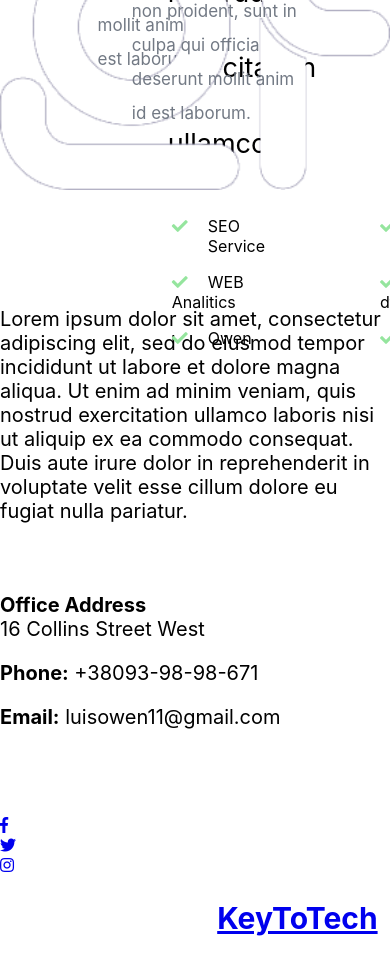
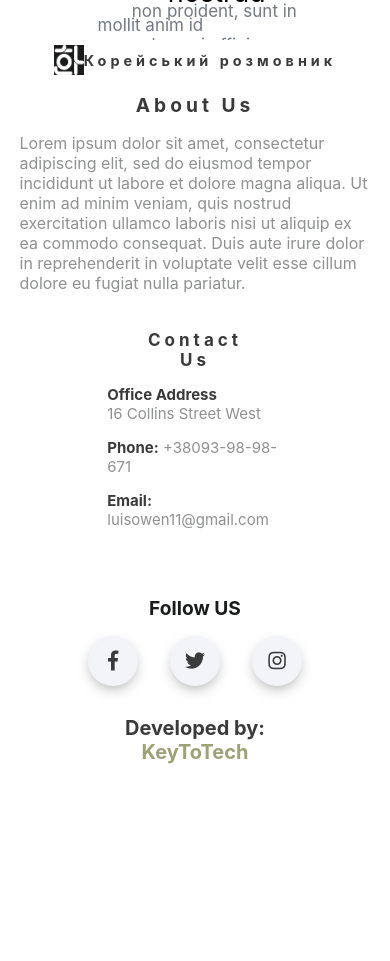
Before and after one commit to KeyToTech/KoreanPhraseBookSite, a React (Create React App) app: page / in a window 390 px wide. Shown: the part 4480-5441 px from the top of the page. After the commit the page ends 5310 px from the top, so only its background shows below. Built offline with nearby package versions, Linux system fonts and the light colour scheme.

Commit message:
scaling for screen from 768px to 365px

```diff
--- a/src/components/footer/footer.css
+++ b/src/components/footer/footer.css
@@ -212,6 +212,177 @@ footer {
 
         width: 65%;
     }
+}
+
+@media only screen and (max-width: 768px) {
+
+    footer {
+
+        height: 730px;
+        width: 100%;
+        background: white;
+        display: flex;
+        flex-direction: column;
+        position: relative;
+        margin-top: 300px;
+    }
+
+    .footer_content {
+
+        height: 100%;
+        width: 90%;
+        margin: 0 auto;
+        display: flex;
+        flex-direction: column;
+        justify-content: space-between;
+    }
+
+    .left_content_footer {
+        width: 100%;
+        display: flex;
+        flex-direction: column;
+        justify-content: space-between;
+        align-items: center;
+    }
+
+    .logo_footer {
+        height: 40px;
+        display: flex;
+        flex-direction: row;
+        align-items: center;
+    }
+
+    .logo_img {
+        height: 30px;
+        width: 30px;
+        color: #1a1c1b;
+        background: #1a1c1b;
+    }
+
+    .app_name {
+        color: #3a3a3a;
+        margin: 0;
+        font-size: 90%;
+    }
+
+    .about_container {
+        height: 250px;
+    }
+
+    .about_name_footer {
+
+        color: #3a3a3a;
+        font-size: 120%;
+        text-align: center;
+    }
+
+    .discription_footer {
+        color: #8e918f;
+        font-size: 100%;
+    }
+
+    .right_content_footer {
+
+        width: 100%;
+        display: flex;
+        flex-direction: column;
+        align-items: center;
+        justify-content: space-between;
+    }
+
+    .contacts_container {
+
+        height: 250px;
+        width: 50%;
+    }
+
+    .contact_name_footer {
+
+        width: 70%;
+        color: #3a3a3a;
+        font-size: 17px;
+        margin: 0 auto;
+        text-align: center;
+    }
+
+    .contacts_container p {
+        color: #8e918f;
+        font-size: 15px ;
+    }
+
+    .contacts_container strong {
+        color: #3a3a3a;
+        font-size: 100% ;
+    }
+
+    .follow_container {
+
+        height: 250px;
+        width: 70%;
+    }
+
+    .follow_us {
+         text-align: center;
+    }
+
+    .follow_heading {
+        font-size: 120%;
+        color: #1a1c1b;
+    }
+
+    .follow_items {
+        display: flex;
+        flex-direction: row;
+        justify-content: space-around;
+    }
+
+    .follow_item {
+        border-radius: 50%;
+        height: 50px;
+        width: 50px;
+        background: #f2f4f7;
+        text-align: center;
+        box-shadow: 0 5px 15px -5px #00000070;
+    }
+
+    .follow_item:hover {
+        background: #9a9ca0;
+        color: white;
+    }
+
+    .btn i {
+        line-height: 50px;
+        height: 50px;
+        width: 50px;
+        font-size: 20px;
+        color: #3a3a3a;
+    }
+
+    .btn i:hover {
+        color: aliceblue;
+    }
+
+    .develop_block {
+        text-align: center;
+    }
+
+    .develop_block h2 {
+        margin: 0;
+        margin-top: 30px;
+        color: #3a3a3a;
+        font-size: 20px;
+    }
+
+    .develop_block h2 a {
+        text-decoration: none;
+        color: #9ea075;
+    }
+}
+
+
+@media only screen and (max-width: 365px) {
+
+
 
 
 }
```
